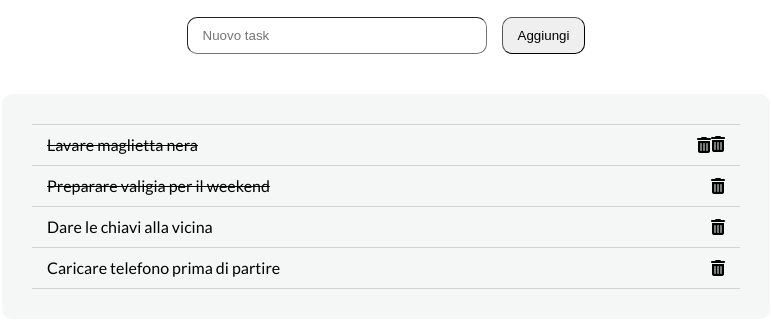
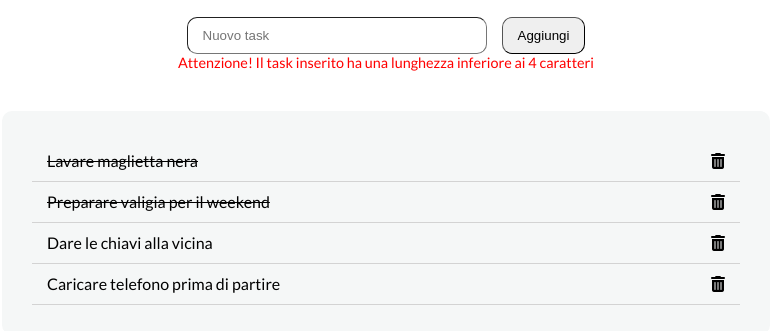
Before and after one commit to BeatriceRocchi/vue-todolist, a plain HTML site: page index.html in a window 1280 px wide. Both pictures are taken after a click on the button "Aggiungi". Shown: the part 73-404 px from the top of the page, without its empty margins (254-1025 px from the left). Drawn offline with nearby package versions, Linux system fonts and the light colour scheme.

Commit message:
[add] error message when the input has less  than 4 characters

```diff
--- a/index.html
+++ b/index.html
@@ -41,7 +41,7 @@
           @keyup.enter="addTask"
         />
         <button @click="addTask">Aggiungi</button>
-        <p class="error"></p>
+        <p class="error">{{errorMessage}}</p>
       </div>
 
       <div class="task-container">
--- a/js/script.js
+++ b/js/script.js
@@ -25,6 +25,7 @@ createApp({
         text: "",
         done: false,
       },
+      errorMessage: "",
     };
   },
 
@@ -34,11 +35,17 @@ createApp({
     },
 
     addTask() {
-      this.toDoList.unshift(this.newTask);
-      this.newTask = {
-        text: "",
-        done: false,
-      };
+      if (this.newTask.text.length >= 4) {
+        this.toDoList.unshift(this.newTask);
+        this.newTask = {
+          text: "",
+          done: false,
+        };
+        this.errorMessage = "";
+      } else {
+        this.errorMessage =
+          "Attenzione! Il task inserito ha una lunghezza inferiore ai 4 caratteri";
+      }
     },
   },
 }).mount("#app");
```
Also changed, not shown: 1 other file.
